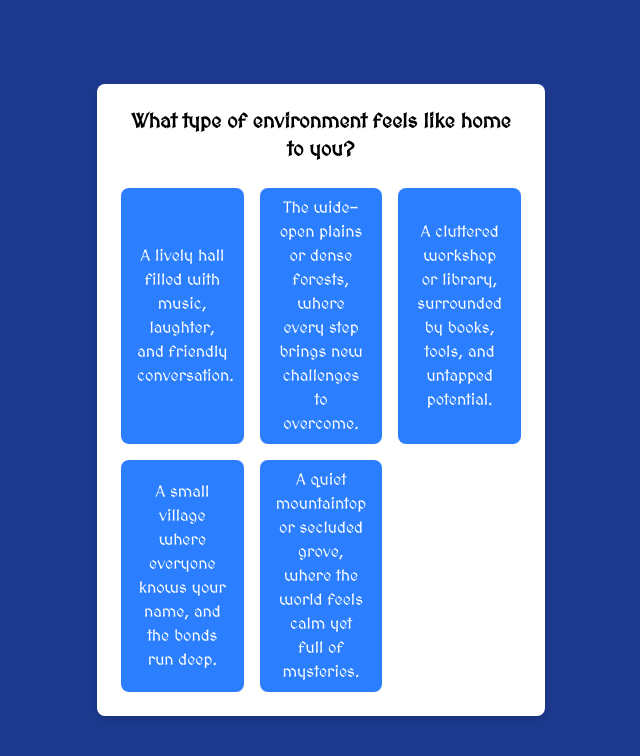
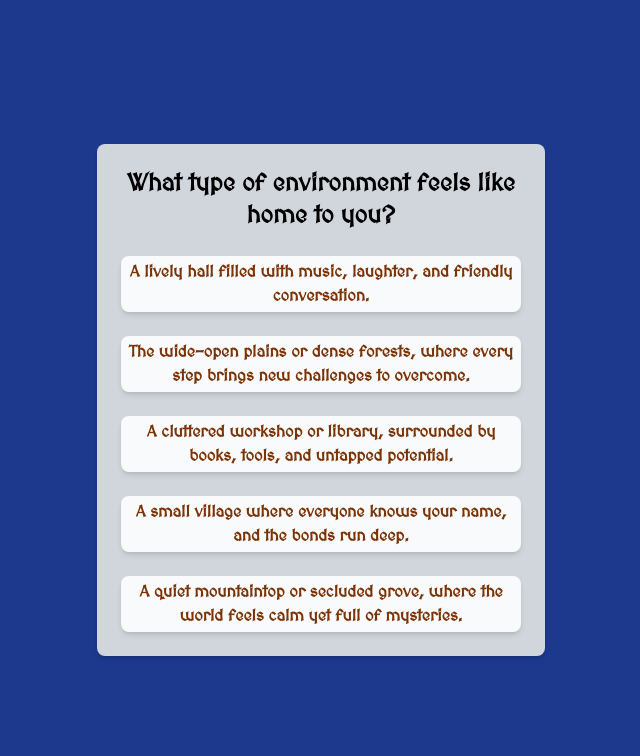
Before and after one commit to zhihangan/cardproj, a React (Vite) app in the folder cardproj-frontend/: page /create-character in a window 1280 px wide. Shown: the top 756 px of the page, without its empty margins (319-959 px from the left). Built offline with nearby package versions, Linux system fonts and the light colour scheme.

Commit message:
fixing buttons stage 1

```diff
--- a/cardproj-frontend/src/components/CreateCharacter.tsx
+++ b/cardproj-frontend/src/components/CreateCharacter.tsx
@@ -138,25 +138,61 @@ type Score = {
         return archetypes[highestTrait as keyof Score];
     };
 
-    // const showScores
+
+    if (currentQuestionIndex >= questions.length) {
+        return (
+            <div className="min-h-screen flex items-center justify-center bg-blue-900 text-white">
+                <h1 className="text-3xl font-bold">Quiz Complete!</h1>
+                <p className="mt-4">Your scores:</p>
+                <ul className="mt-2">
+                    {Object.entries(scores).map(([trait, score]) => (
+                        <li key={trait} className="capitalize">{trait}: {score}</li>
+                    ))}
+                </ul>
+            </div>
+        );
+    }
+
+    const currentQuestion = questions[currentQuestionIndex];
+
+    // return (
+    //     <div className="min-h-screen flex items-center justify-center bg-blue-900 text-white">
+    //         <div className="max-w-2xl text-center">
+    //             <h1 className="text-2xl font-bold mb-6">{currentQuestion.question}</h1>
+    //             <div className="grid grid-cols-3 gap-4">
+    //                 {currentQuestion.answers.map((answer, index) => (
+    //                     <button
+    //                         key={index}
+    //                         onClick={() => handleAnswer(answer.score)}
+    //                         className="bg-white text-blue-900 font-semibold h-14 w-64 rounded-lg shadow-md hover:bg-gray-100 focus:outline-none focus:ring-2 focus:ring-blue-500 transition-all "
+    //                     >
+    //                         {answer.text}
+    //                     </button>
+    //                 ))}
+    //             </div>
+    //         </div>
+    //     </div>
+    // );
+
+
 
     return (
-        <div className="min-h-screen flex flex-col items-center justify-center bg-blue-900 p-4 text-white">
+        <div className="min-h-screen flex items-center justify-center bg-blue-900 text-white">
     {!showResults ? (
         <div
-            className={`w-full max-w-md p-6 bg-white text-black rounded-lg shadow-md transform transition-opacity duration-500 ${
+            className={`w-full max-w-md p-6 bg-gray-300 text-black rounded-lg shadow-md transform transition-opacity duration-500 ${
                 transitioning ? "opacity-0" : "opacity-100"
             }`}
         >
-            <h2 className="text-xl font-bold mb-6 text-center">
+            <h2 className="text-2xl font-bold mb-6 text-center">
                 {questions[currentQuestionIndex].question}
             </h2>
-            <div className="grid grid-cols-3 gap-4">
+            <div className="grid grid-cols-1 gap-6">
                 {questions[currentQuestionIndex].answers.map((answer, index) => (
                     <button
                         key={index}
                         onClick={() => handleAnswer(answer.score)}
-                    className="col-span-1 bg-blue-500 hover:bg-blue-600 text-white font-medium py-2 px-4 rounded-lg transition-colors duration-300"
+                        className="bg-gray-50 text-amber-900 font-semibold h-14 w-full rounded-lg shadow-md hover:bg-gray-100 focus:outline-none focus:ring-2 focus:ring-blue-500 transform transition-all hover:scale-110"
                     >
                         {answer.text}
                     </button>
@@ -165,11 +201,12 @@ type Score = {
         </div>
     ) : (
         <div className="w-full max-w-md p-6 bg-white text-black rounded-lg shadow-md text-center">
-            <h2 className="text-2xl font-bold mb-4">Your Character:</h2>
-            <p className="text-lg text-gray-700">{getResult()}</p>
+            <h2 className="text-3xl font-bold mb-4 text-green-900">Your Character:</h2>
+            <p className="text-xl text-gray-700">{getResult()}</p>
         </div>
     )}
 </div>
+
     );
 }
 
```
Lines whose indentation alone changed are shown as unchanged.
